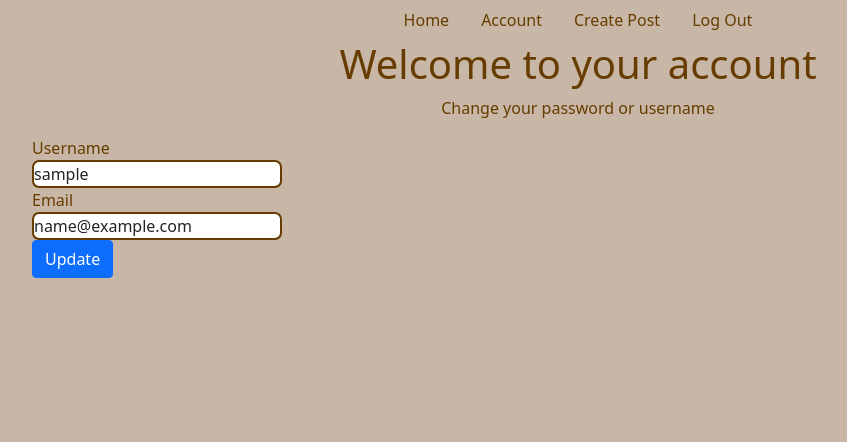
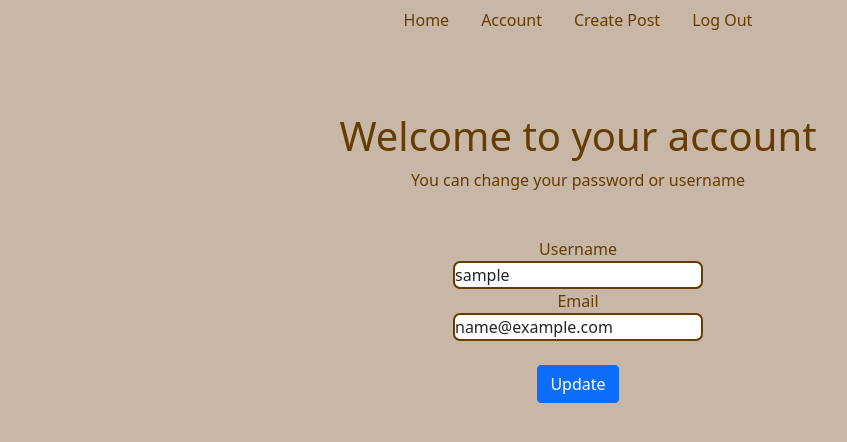
Before and after one commit to silvafabian/ez-calories, a Flask app: page /account in a window 1280 px wide. Shown: the top 442 px of the page, without its empty margins (62-909 px from the left). Run offline with Flask 2, Linux system fonts and the light colour scheme; the visitor is signed in with stand-in values (Sample User, id 1); data comes from the database, SQL or seed files in the repository; some libraries are stand-ins or nearby versions.

Commit message:
change style for account page

```diff
--- a/myapp/static/main.css
+++ b/myapp/static/main.css
@@ -22,6 +22,14 @@ a, a:hover,a:visited, a:focus {
   text-align: center;
 }
 
+.account-message{
+  position: absolute;
+  top: 20%;
+  left: 50%;
+  transform: translate(-50%, -50%);
+  text-align: center;
+}
+
 .register-form, .login-form {
   position: absolute;
   top: 40%;
--- a/myapp/templates/account.html
+++ b/myapp/templates/account.html
@@ -1,30 +1,20 @@
 {% extends "base.html" %}
 {% block content %}
 
-<div class="jumbotron">
-  <div align="center">
+<div class="account-message">
   <h1>Welcome to your account</h1>
-    <p>Change your password or username</p>
-  </div>
+  <p>You can change your password or username</p>
 </div>
 
-<div class="container">
 <form method="POST" action="" enctype="multipart/form-data">
-    <div class="form-group">
   {{form.hidden_tag()}}
-    </div>
-    <div class="form-group">
+  <div class="login-form">
     {{form.username.label(class='form-group')}}
     {{form.username(class='form-control')}}
-    </div>
-    <div class="form-group">
     {{form.email.label(class='form-group')}}
-      {{form.email(class='form-control')}}
-    </div>
-    <div class="form-group">
+    {{form.email(class='form-control')}} <br>
     {{form.submit(class='btn btn-primary')}}
   </div>
+</form>
 
-  </form>
-</div>
 {% endblock %}
--- a/myapp/templates/index.html
+++ b/myapp/templates/index.html
@@ -5,7 +5,7 @@
       {% for daily_calorie in daily_calories.items %}
         {% if daily_calorie.user_id == current_user.id %}
           <div class="card">
-            <div class="car-boy">
+            <div class="card-body">
               <h2>
                 <a class="card-title" href="{{url_for('daily_calories.daily_calorie', daily_calories_id=daily_calorie.id)}}">{{daily_calorie.notes}}</a>
               </h2>
```
Lines whose indentation alone changed are shown as unchanged.
